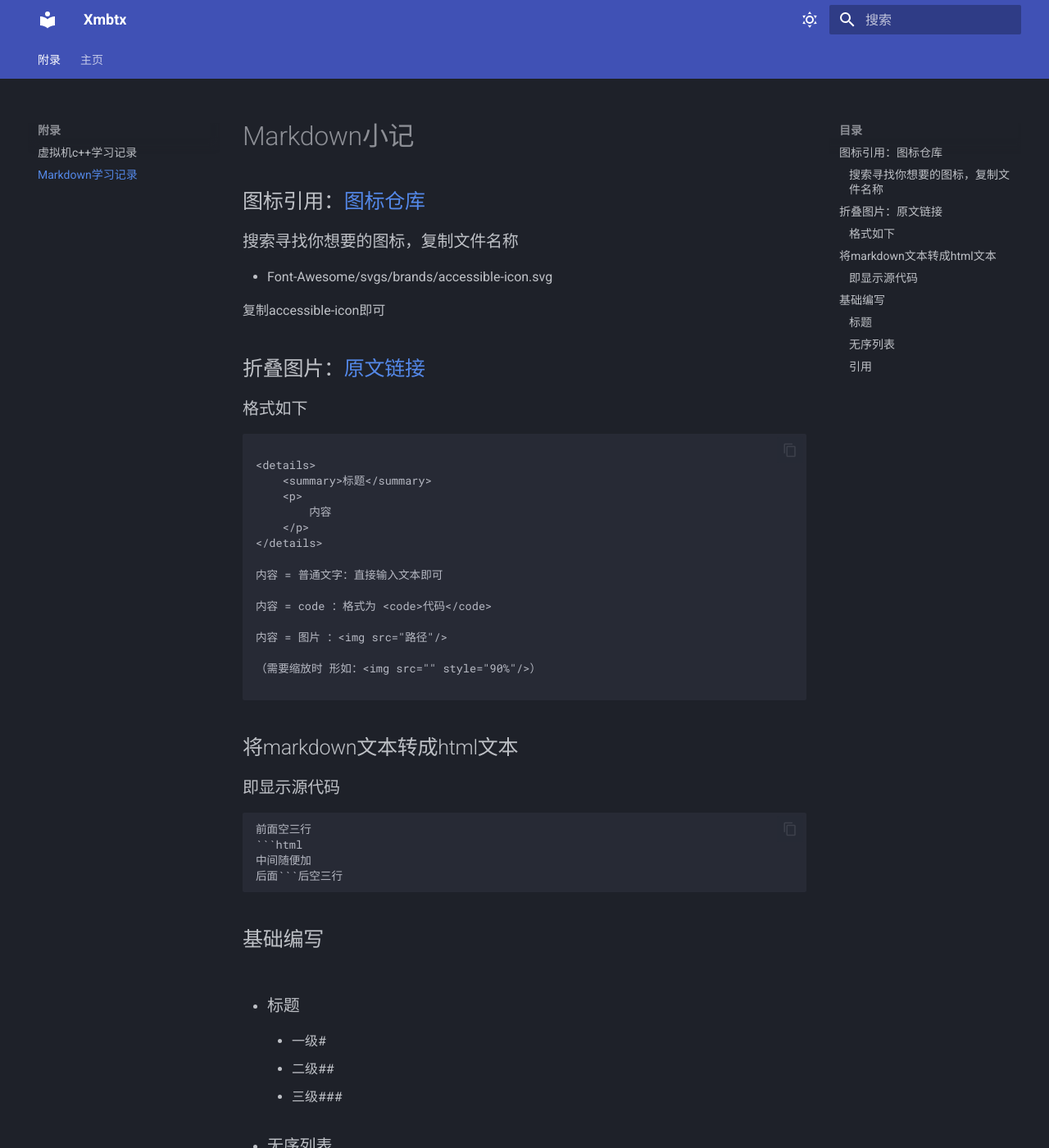
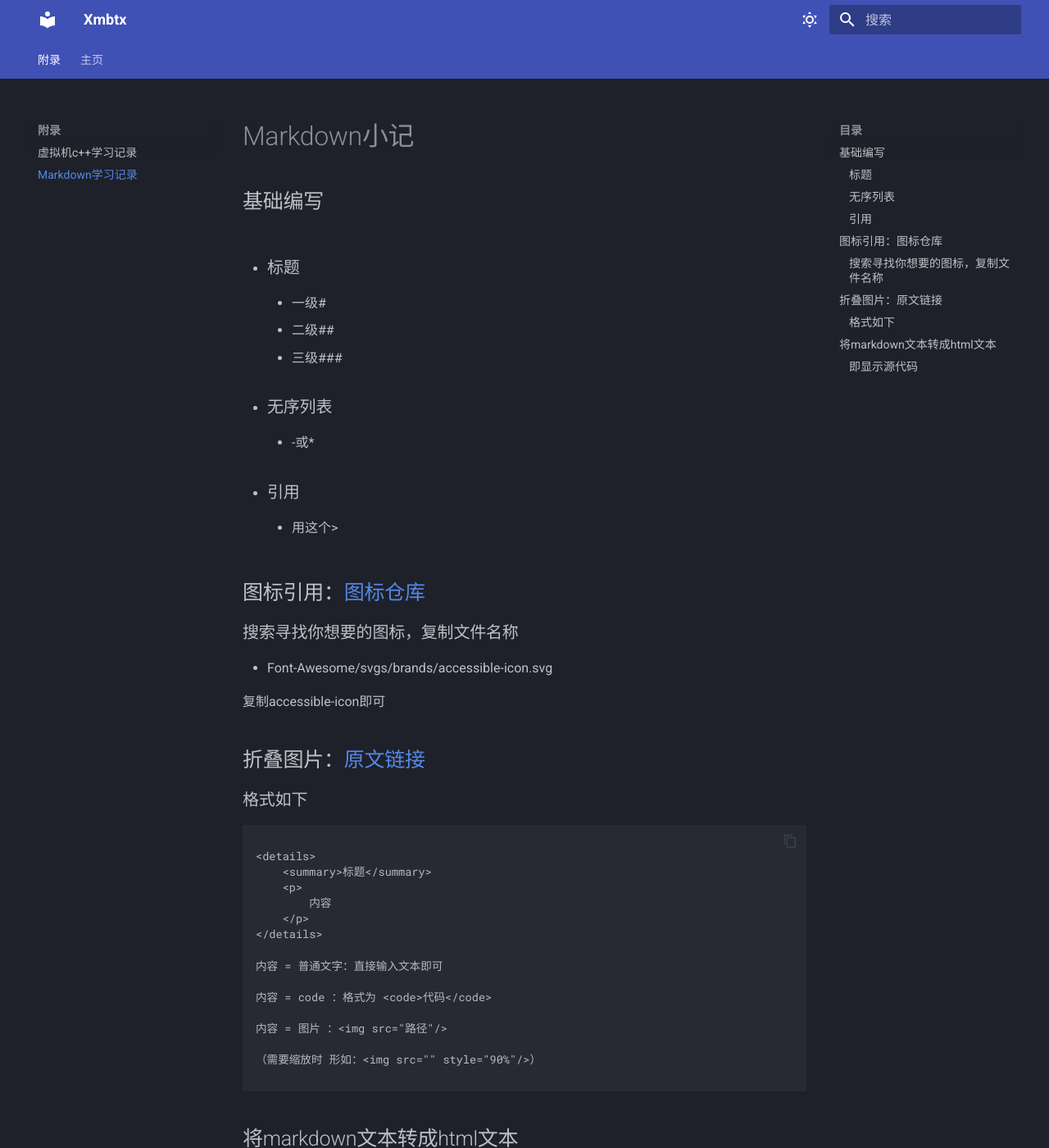
Before and after one commit to Xmbtx/xmbtx-blog, an MkDocs documentation site: the page built from docs/mkd/mkd.md, in a window 1280 px wide and 1400 px high. Shown: the whole window at 82% size. Built offline with MkDocs 1.6.1 and Material for MkDocs 9.7.7, drawn with Linux system fonts in a browser that asks for light colours; some of the changed lines change nothing that is shown.

Commit message:
2023-10-18_01:16:33 update

````diff
--- a/docs/mkd/mkd.md
+++ b/docs/mkd/mkd.md
@@ -1,4 +1,22 @@
 # Markdown小记
+
+## 基础编写
+
+- ### 标题
+
+    - 一级#
+    - 二级##
+    - 三级###
+
+- ### 无序列表
+
+    - -或*
+
+- ### 引用
+
+    - 用这个>
+
+
 
 ## 图标引用：[图标仓库](https://github.com/FortAwesome/Font-Awesome/tree/6.x/svgs/brands)
 
@@ -7,6 +25,8 @@
 - Font-Awesome/svgs/brands/accessible-icon.svg
 
   复制accessible-icon即可
+
+
 
 ## 折叠图片：[原文链接](https://www.cnblogs.com/cnblogswilliam/p/14448830.html)
 
@@ -35,7 +55,6 @@
 
 
 
-
 ## 将markdown文本转成html文本
 
 ### 即显示源代码
@@ -46,21 +65,3 @@
 中间随便加
 后面```后空三行
 ```
-
-
-
-## 基础编写
-
-- ### 标题
-
-    - 一级#
-    - 二级##
-    - 三级###
-
-- ### 无序列表
-
-    - -或*
-
-- ### 引用
-
-    - 用这个>
````
